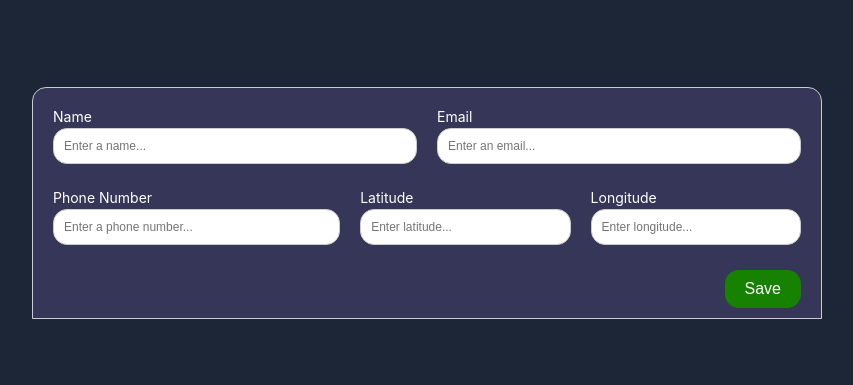
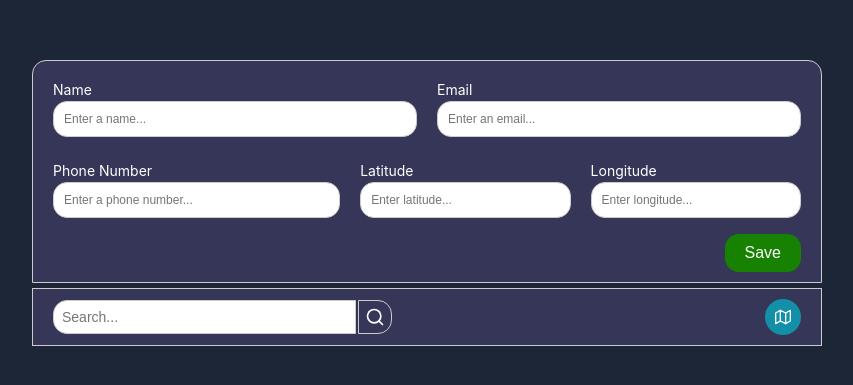
Before and after one commit to FreymundDeveloper/Clients-Locator, a React (Create React App) app in the folder frontend/: page / in a window 1280 px wide. Shown: the part 197-582 px from the top of the page, without its empty margins (213-1066 px from the left). Built offline with nearby package versions, Linux system fonts and the light colour scheme.

Commit message:
InputSearch Component

```diff
--- a/frontend/package.json
+++ b/frontend/package.json
@@ -9,6 +9,7 @@
     "axios": "^1.6.5",
     "react": "^18.2.0",
     "react-dom": "^18.2.0",
+    "react-icons": "^5.0.1",
     "react-router-dom": "^6.21.3",
     "react-scripts": "5.0.1",
     "styled-components": "^6.1.8",
--- a/frontend/src/components/Button/ButtonAction.jsx
+++ b/frontend/src/components/Button/ButtonAction.jsx
@@ -1,18 +1,21 @@
 import React from "react";
 import styled from "styled-components";
 
-export const ButtonAction = ({ onClick, children }) => {
-    return <StyledButton onClick={onClick}>{children}</StyledButton>;
+export const ButtonAction = ({ onClick, children, variant }) => {
+    return <StyledButton variant={variant} onClick={onClick}><ContentContainer>{children}</ContentContainer></StyledButton>;
 }
 
 const StyledButton = styled.button`
-    background-color: ${(props) => props.theme.color.buttonColor};
+    background-color: ${(props) => props.variant === 'search' ? props.theme.color.buttonMapColor : props.theme.color.buttonActionColor};
     color: white;
     border: none;
-    padding: 10px 20px;
+    padding: ${(props) => props.variant === 'search' ? '10px' : '10px 20px'};
     font-size: 16px;
-    margin-top: 10px;
     margin-right: 10px;
-    border-radius: 14px;
+    border-radius: ${(props) => props.variant === 'search' ? '18px' : '14px'};
     cursor: pointer;
 `;
+
+const ContentContainer = styled.div`
+    display: flex;
+`;
--- /dev/null
+++ b/frontend/src/components/Input/InputSearch.jsx
@@ -0,0 +1,88 @@
+import React, { useState } from 'react';
+import styled from 'styled-components';
+import { FiSearch, FiMap } from 'react-icons/fi';
+import { ButtonAction } from '../../components';
+
+export const InputSearch = ({ onSelectionChange, onClick }) => {
+    const [searchValue, setSearchValue] = useState('');
+
+    const handleInputChange = (event) => {
+        const value = event.target.value;
+        setSearchValue(value);
+
+        onSelectionChange(`name=${value}`);
+    };
+
+    const handleSearchButtonClick = (event) => {
+        event.preventDefault();
+        onClick();
+    };
+
+    const handleContainerButtonClick = () => {
+    };
+
+    return (
+        <SearchContainer>
+            <InputContainer>
+                <InputSearchStyle type="text" placeholder="Search..." value={searchValue} onChange={handleInputChange} />
+                <ButtonSearch onClick={handleSearchButtonClick}>
+                    <FiSearch size={20} color='#FFF'/>
+                </ButtonSearch>
+            </InputContainer>
+            <ButtonContainer>
+                <ButtonAction variant={"search"} onClick={handleContainerButtonClick}><FiMap /></ButtonAction>
+            </ButtonContainer>
+        </SearchContainer>
+    );
+};
+
+const InputSearchStyle = styled.input`
+    flex: 1;
+    padding: 8px;
+    font-size: 14px;
+    border-radius: 14px 0px 0px 14px;
+    max-width: 40%;
+    border: 1px solid #ccc;
+`;
+
+const ButtonSearch = styled.button`
+    background-color: ${(props) => props.theme.color.formColor};
+    border-radius: 0px 14px 14px 0px;
+    margin-left: 2px;
+    display: flex;
+    justify-content: center;
+    align-items: center;
+    cursor: pointer;
+    transition: transform 0.3s;
+    border: 1px solid #ccc;
+
+    &:hover {
+        background-color: ${(props) => props.theme.color.buttonActionColor};
+    }
+`;
+
+const SearchContainer = styled.form`
+    background-color: ${(props) => props.theme.color.formColor};
+    display: flex;
+    justify-content: space-between;
+    align-items: center;
+    width: 100%;
+    max-width: 96vh;
+    margin: 0 auto;
+    margin-top: 5px;
+    padding: 10px;
+    border: 1px solid #ccc;
+`;
+
+const InputContainer = styled.div`
+    display: flex;
+    width: 100%;
+    max-width: 96vh;
+    margin: 0 auto;
+    margin-left: 10px;
+`;
+
+const ButtonContainer = styled.div`
+    display: flex;
+    align-items: center;
+`;
--- a/frontend/src/components/index.jsx
+++ b/frontend/src/components/index.jsx
@@ -2,4 +2,5 @@ export * from './Button/ButtonAction';
 export * from './Container/ContainerHome';
 export * from './Form/FormRegister';
 export * from './Input/InputForm';
+export * from './Input/InputSearch';
 export * from './Text/Title';
--- a/frontend/src/pages/Home.jsx
+++ b/frontend/src/pages/Home.jsx
@@ -1,11 +1,12 @@
 import React from 'react';
 //import axios from 'axios';
-import { ContainerHome, FormRegister } from '../components';
+import { ContainerHome, FormRegister, InputSearch } from '../components';
 
 export const Home = () => {
     return (
         <ContainerHome>
             <FormRegister user={{}} updateField={() => {}} save={() => {}} />
+            <InputSearch type="text" onSelectionChange={() => {}} onClick={() => {}} />
         </ContainerHome>
     );
 };
--- a/frontend/src/themes/theme.jsx
+++ b/frontend/src/themes/theme.jsx
@@ -3,14 +3,16 @@ import { ThemeProvider as StyledThemeProvider } from "styled-components";
 const bodyColor = 'linear-gradient(#141a3bd1, #000d31ab)',
     modalColor = '#49495c',
     formColor = '#363658',
-    buttonColor = '#178102';
+    buttonActionColor = '#178102',
+    buttonMapColor = '#1390a7';
 
 const theme = {
     color: {
         bodyColor,
         modalColor,
         formColor,
-        buttonColor,
+        buttonActionColor,
+        buttonMapColor,
     }
 }
 
```
Also changed, not shown: 1 other file (tests, documents, lock files or other folders).
